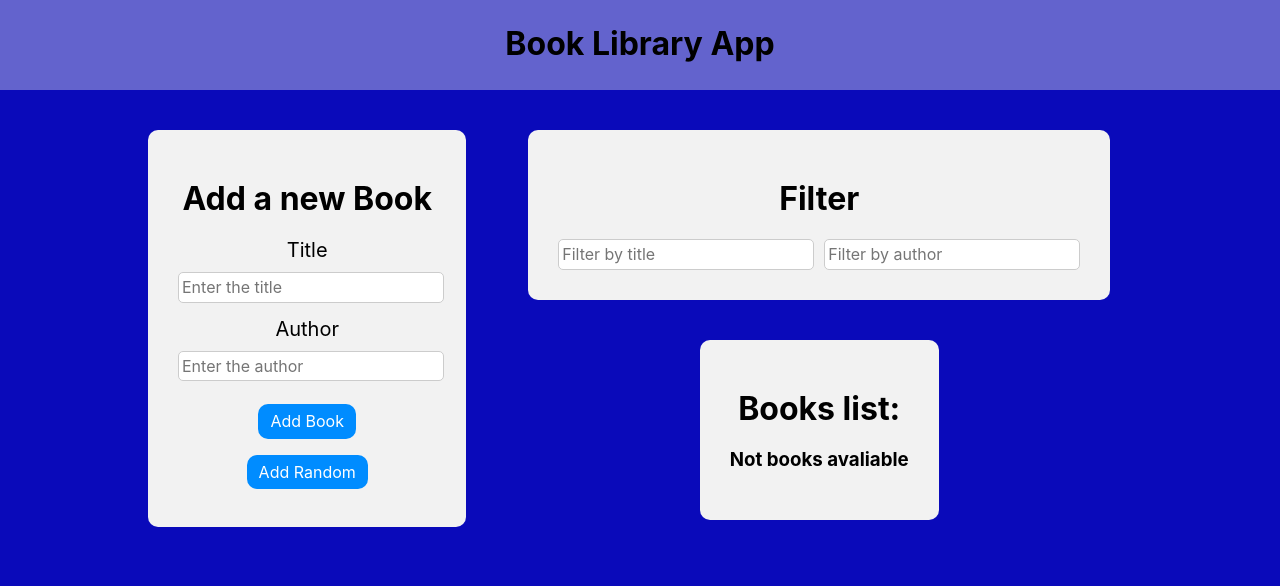
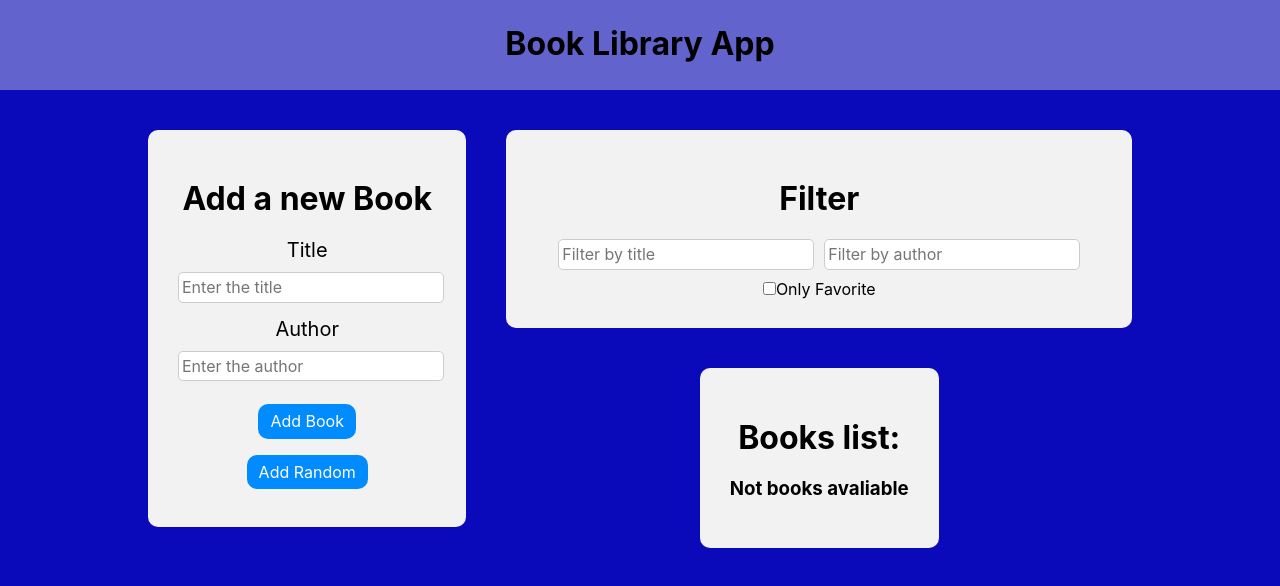
Before and after one commit to GhostArnold/Library-app-SCSS, a React (Create React App) app in the folder frontend/: page / in a window 1280 px wide. Shown: the top 586 px of the page. Built offline with nearby package versions, Linux system fonts and the light colour scheme.

Commit message:
I have done filtering for selected books

```diff
--- a/frontend/package.json
+++ b/frontend/package.json
@@ -1,6 +1,6 @@
 {
   "name": "frontend",
-  "version": "2.4.0",
+  "version": "2.5.0",
   "private": true,
   "dependencies": {
     "@reduxjs/toolkit": "^2.2.5",
--- a/frontend/src/components/BooksList/BooksList.jsx
+++ b/frontend/src/components/BooksList/BooksList.jsx
@@ -5,6 +5,7 @@ import { deleteBook, toggleFavorite } from '../../redux/Books/actionCreators';
 import {
   selectTitleFilter,
   selectAuthorFilter,
+  selectFavoriteFilter,
 } from '../../redux/slices/filterSlice';
 import styles from './BooksList.module.scss';
 const BooksList = () => {
@@ -14,6 +15,7 @@ const BooksList = () => {
   // Получаем текущие значения фильтров используя селекторы и хук useSelector
   const titleFilter = useSelector(selectTitleFilter);
   const authorFilter = useSelector(selectAuthorFilter);
+  const favoriteFilter = useSelector(selectFavoriteFilter);
   // Хук Dispatch
   const dispatch = useDispatch();
   const onDeleteHandler = (id) => {
@@ -26,7 +28,9 @@ const BooksList = () => {
   const booksFiltered = books.filter((book) => {
     return (
       book.title.toLowerCase().includes(titleFilter.toLowerCase()) &&
-      book.author.toLowerCase().includes(authorFilter.toLowerCase())
+      book.author.toLowerCase().includes(authorFilter.toLowerCase()) &&
+      // Если чекбокс true, то фильтруем
+      (favoriteFilter ? book.isFavorite : true)
     );
   });
 
--- a/frontend/src/components/Filter/Filter.jsx
+++ b/frontend/src/components/Filter/Filter.jsx
@@ -3,11 +3,13 @@ import { useSelector, useDispatch } from 'react-redux';
 import {
   selectTitleFilter,
   selectAuthorFilter,
+  selectFavoriteFilter,
 } from '../../redux/slices/filterSlice';
 // Импортируем экшены для изменения состояния фильтров
 import {
   setTitleFilter,
   setAuthorFilter,
+  setFavoriteFilter,
 } from '../../redux/slices/filterSlice';
 import styles from './Filter.module.scss';
 const Filter = () => {
@@ -15,7 +17,7 @@ const Filter = () => {
   // Получаем текущие значения фильтров используя селекторы и хук useSelector
   const titleFilter = useSelector(selectTitleFilter);
   const authorFilter = useSelector(selectAuthorFilter);
-
+  const favoriteFilter = useSelector(selectFavoriteFilter);
   // Обработчик изменения поля фильтра по названию
   const handleTitleChange = (e) => {
     dispatch(setTitleFilter(e.target.value));
@@ -24,6 +26,11 @@ const Filter = () => {
   // Обработчик изменения поля фильтра по автору
   const handleAuthorChange = (e) => {
     dispatch(setAuthorFilter(e.target.value));
+  };
+
+  // Обработчик избранного
+  const handleFavoriteChange = () => {
+    dispatch(setFavoriteFilter());
   };
   return (
     <div className={styles.appBlock}>
@@ -41,6 +48,14 @@ const Filter = () => {
           value={authorFilter}
           onChange={handleAuthorChange}
         />
+        <label>
+          <input
+            type="checkbox"
+            checked={favoriteFilter}
+            onChange={handleFavoriteChange}
+          />
+          Only Favorite
+        </label>
       </div>
     </div>
   );
--- a/frontend/src/redux/slices/filterSlice.js
+++ b/frontend/src/redux/slices/filterSlice.js
@@ -4,6 +4,7 @@ import { createSlice } from '@reduxjs/toolkit';
 const initialState = {
   title: '',
   author: '',
+  isFavorite: false,
 };
 // Создаем slice (порцию состояния) для фильтров
 const filterSlice = createSlice({
@@ -18,11 +19,16 @@ const filterSlice = createSlice({
     setAuthorFilter: (state, action) => {
       state.author = action.payload;
     },
+    setFavoriteFilter: (state) => {
+      state.isFavorite = !state.isFavorite;
+    },
   },
 });
 // Экспорт экшенов
-export const { setTitleFilter, setAuthorFilter } = filterSlice.actions;
+export const { setTitleFilter, setAuthorFilter, setFavoriteFilter } =
+  filterSlice.actions;
 // Селекторы для получения значений фильтров из состояния
 export const selectTitleFilter = (state) => state.filter.title;
 export const selectAuthorFilter = (state) => state.filter.author;
+export const selectFavoriteFilter = (state) => state.filter.isFavorite;
 export default filterSlice.reducer;
```
Also changed, not shown: 1 other file (tests, documents, lock files or other folders).
